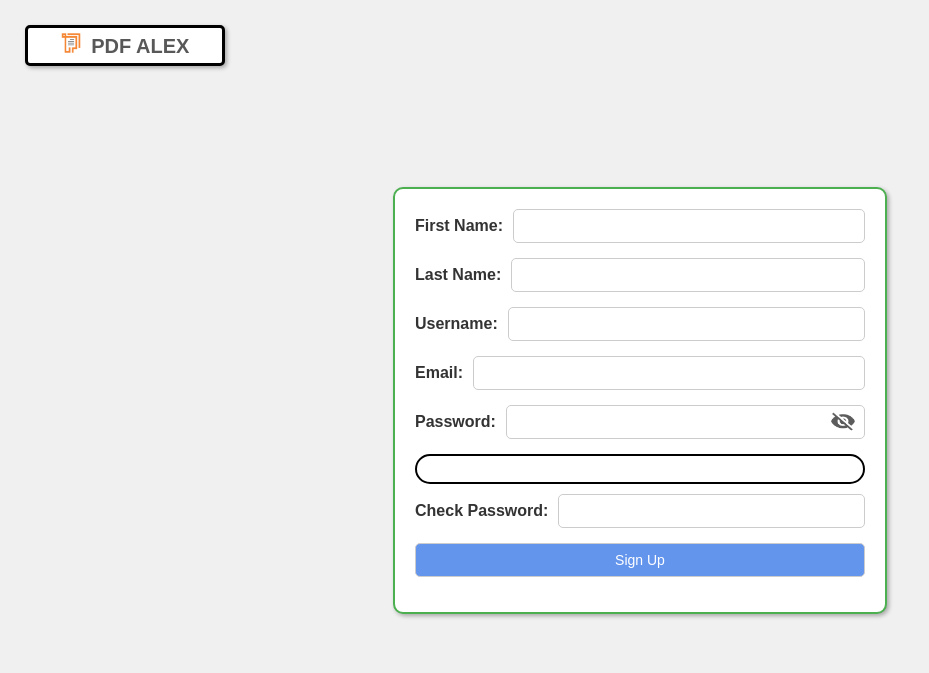
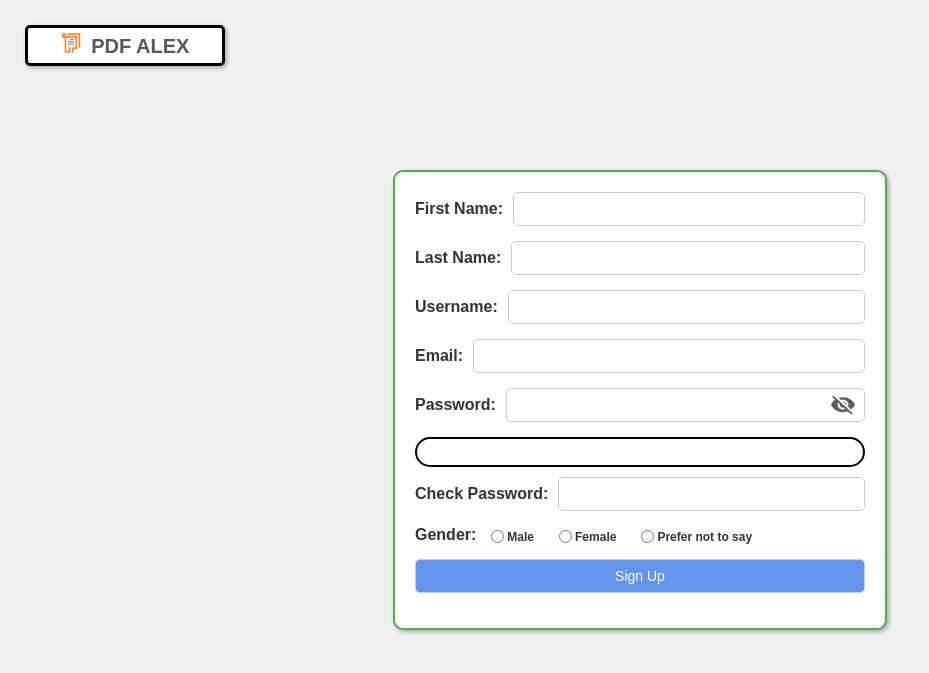
Before and after one commit to ALEX13GBeb/PDF-Merger, a Flask app: template templates/signup.html in a window 1280 px wide. Shown: the top 673 px of the page, without its empty margins (0-929 px from the left). Run offline with Flask 3, Linux system fonts and the light colour scheme; the template is opened without the code that fills it, so the values that code supplies are empty; parts of the project's set-up code (start-up, migrations or seed data) failed here and were passed over.

Commit message:
Add gender data for users

```diff
--- a/app.py
+++ b/app.py
@@ -1,6 +1,8 @@
-from flask import Flask, request, redirect, url_for, send_from_directory, render_template, session, jsonify, send_file
+from flask import ( Flask, request, redirect, url_for,
+                    send_from_directory, render_template,
+                    session, jsonify, send_file, after_this_request
+                   )
 import os
-import csv
 import modules
 import zipfile
 import requests
@@ -12,8 +14,8 @@ app = Flask(__name__)
 app.secret_key = "my_session_key"
 
 
-app.config["SCHEMA_QUERY"] = "queries/create_schema.sql"
-app.config["USERS_TABLE_QUERY"] = "queries/create_users.sql"
+app.config["SCHEMA_QUERY"] = "queries/Create_queries/create_schema.sql"
+app.config["USERS_TABLE_QUERY"] = "queries/Create_queries/create_users.sql"
 app.config["INSERT_USERS"] = "queries/insert_into_users.sql"
 app.config["PROFILE_INFO"] = "queries/profile_info.sql"
 
@@ -197,6 +199,7 @@ def signup_page():
             "username": request.form.get("signup_un"),
             "email": request.form.get("signup_email"),
             "password": request.form.get("signup_password"),
+            "gender": request.form.get("gender")
         }
 
         re_password = request.form.get("signup_re_password")
@@ -241,7 +244,8 @@ def signup_page():
                     user_data['password'],
                     user_data['email'],
                     user_data['first_name'],
-                    user_data['last_name']
+                    user_data['last_name'],
+                    user_data['gender']
                 ))
                 myDatabase.commit()
             except mysql.connector.Error as err:
@@ -271,13 +275,13 @@ def signup_page():
 @app.route("/upload", methods=["POST"])
 def upload_file():
     if "file" not in request.files:
-        print("No file part in request.")  # Debugging statement
+        print("No file part in request.")
         return redirect(request.url)
 
     files = request.files.getlist("file")
 
     if not files:
-        print("No files selected.")  # Debugging statement
+        print("No files selected.")
         return redirect(request.url)
 
     merged_filename = modules.get_pdf_name(request.form.get("merged_filename"))
@@ -352,7 +356,16 @@ def render_wordFiles():
 
     file_count=len(os.listdir(app.config["UPLOAD_FOLDER"]))
     print(os.listdir(app.config["UPLOAD_FOLDER"]))
+    print(sorted_names)
+    for i in range(len(sorted_names)):
+        try:
+            if sorted_names[i].split(".")[0] == sorted_names[i+1].split(".")[0] + " - Copy":
+                print("YES")
+                sorted_names[i], sorted_names[i+1] = sorted_names[i+1], sorted_names[i]
+        except IndexError:
+            break
 
+    print(sorted_names)
     return render_template("Convert.html", logged_in=logged_in,
                                                             file_names=sorted_names,
                                                             data_types=data_types,
--- a/modules.py
+++ b/modules.py
@@ -229,7 +229,6 @@ def get_filepaths(file, upload_folder):
     return file_path
 
 
-
 def is_user_registered(user_data, user_database):
     valid = True  # Initialize valid to True
 
--- a/templates/index.html
+++ b/templates/index.html
@@ -411,7 +411,6 @@
     <div class="page-box">
 
         <h1><img src="{{ url_for('static', filename='images/Logo.png') }}" alt="Site_Logo" class="site-icon">PDF ALEX
-
             <div class="button-container">
                 {% if not logged_in %}
                 <a href="/login" class="button blue">Log in</a>
@@ -423,7 +422,6 @@
                 <a href="/signout" class="button red">Sign Out</a>
                 {% endif %}
             </div>
-
         </h1>
 
         <br>
@@ -477,7 +475,7 @@
                     <img src="{{ url_for('static', filename='images/pptx.png') }}" class="document-icon">PowerPoint to PDF
                 </div>
                 <form action="/Convert" style="border: 3px solid #FF6743" id="pp_form" method="post" enctype="multipart/form-data">
-                        <input type="file" name="file" id="ppfiles" accept=".pptx, .ppt" multiple required>
+                        <input type="file" name="file" id="ppfiles" accept=".pptx, .ppt, .pps" multiple required>
                 </form>
 
                 <br>
--- a/templates/signup.html
+++ b/templates/signup.html
@@ -143,6 +143,27 @@
             width: 24px; /* Adjust the size if needed */
         }
 
+        .gender-container {
+            display: flex;
+            flex-direction: row;
+            justify-content: center;
+            text-align: center;
+
+            margin-right: 10px;
+
+        }
+
+
+        .gender-labels {
+            font-size: 12px;
+            font-wight: 300;
+
+            transform: TranslateY(20%);
+
+            margin: 0px;
+            padding: 0px;
+        }
+
 
     </style>
 </head>
@@ -194,6 +215,25 @@
             </div>
 
             <div class="form-group">
+                <label>Gender:</label>
+
+                <div class="gender-container">
+                    <input type="radio" id="option1" name="gender" value="male">
+                    <label for="option1" class="gender-labels">Male</label><br>
+                </div>
+
+                <div class="gender-container">
+                <input type="radio" id="option2" name="gender" value="female">
+                <label for="option2" class="gender-labels">Female</label><br>
+                </div>
+
+                <div class="gender-container">
+                <input type="radio" id="option3" name="gender" value="undisclosed">
+                <label for="option3" class="gender-labels">Prefer not to say</label><br>
+                </div>
+            </div>
+
+            <div class="form-group">
                 <input type="submit" class="button blue" value="Sign Up">
             </div>
 
```
Also changed, not shown: test.py (added).
